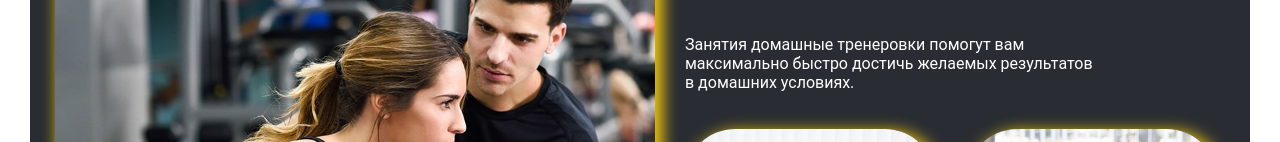
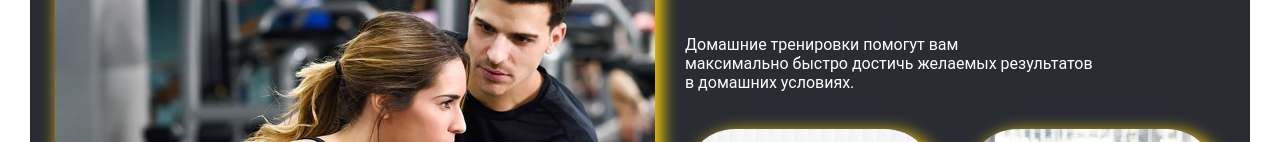
Before and after one commit to Bonetik/sport, a plain HTML site: page index.html in a window 1280 px wide. Shown: the part 260-402 px from the top of the page. Drawn offline with Linux system fonts and the light colour scheme.

Commit message:
Update index.html

```diff
--- a/index.html
+++ b/index.html
@@ -34,7 +34,7 @@
                     <div class="hed">
                         <h2>Домашные <br> Тренировки</h2>
                         <div class="info">
-                            Занятия домашные тренеровки помогут вам <br> максимально быстро достичь желаемых результатов <br> в домашних условиях.
+                            Домашние тренировки помогут вам <br> максимально быстро достичь желаемых результатов <br> в домашних условиях.
                         </div>
                         <img src="img/2.jpg" alt="" class="img-2">
                         <img src="img/3.jpg" alt="" class="img-3">
```
